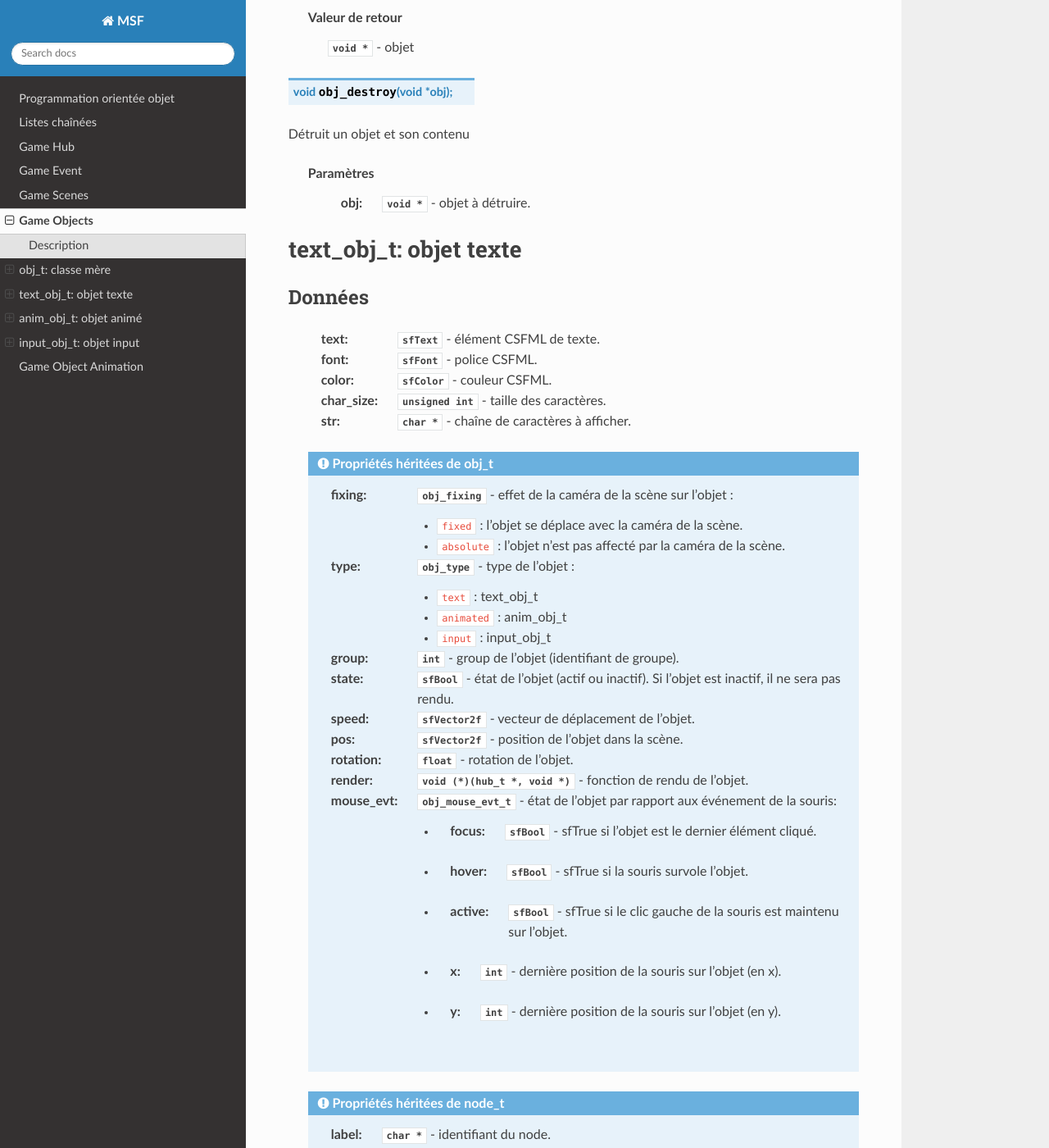
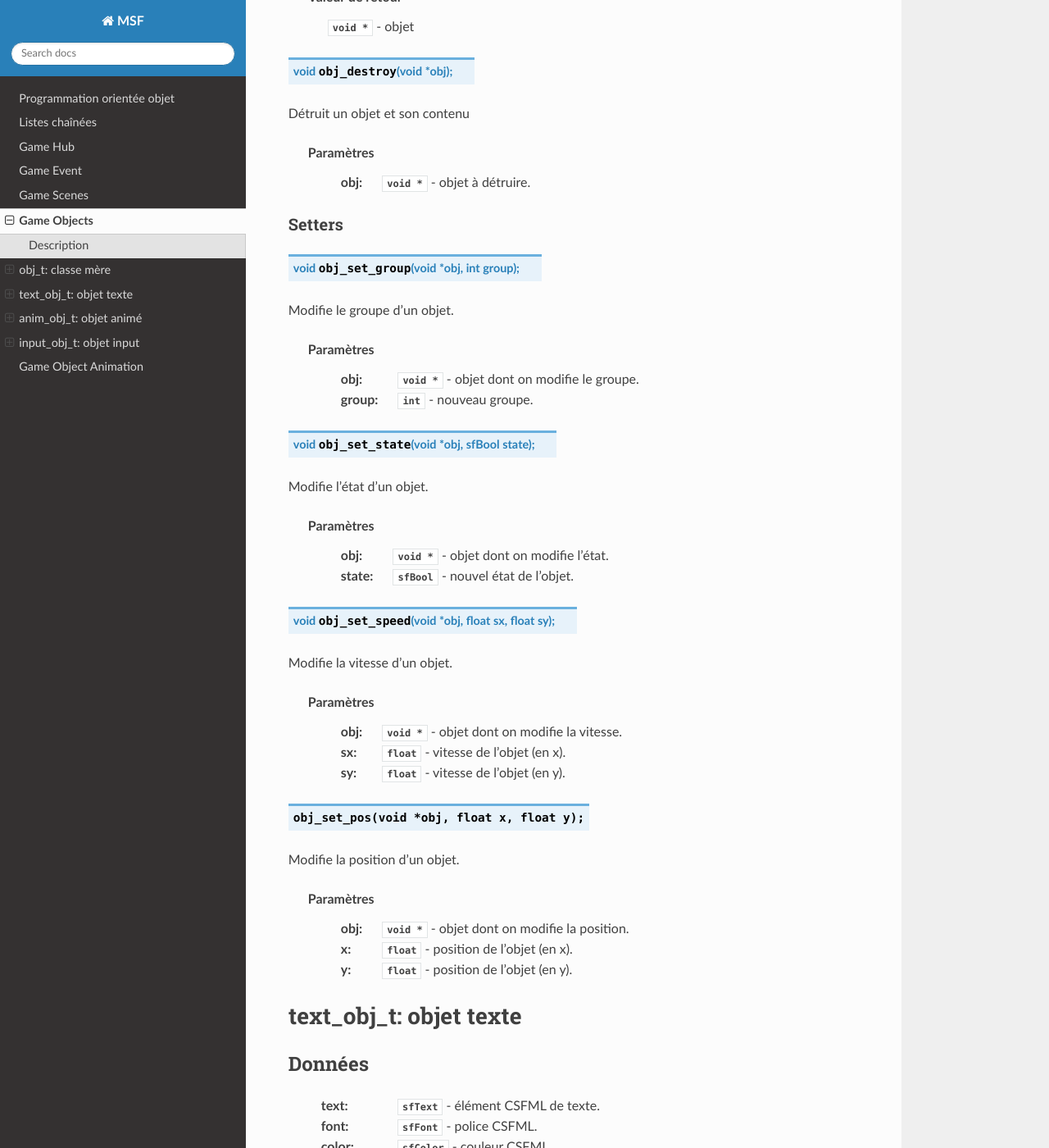
Before and after one commit to adrienlucbert/MSF, a Sphinx documentation site: the page built from docs/objects.rst, in a window 1280 px wide and 1400 px high, scrolled down 1954 px. Shown: the whole window at 82% size. Built offline with Sphinx 7.4.7 and the Read the Docs theme 2.0.0, drawn with Linux system fonts in a browser that asks for light colours; some of the changed text lies outside the part shown.

Commit message:
added setters for hub, scenes and obj_t; removed rotation property from objects

```diff
--- a/docs/anims.rst
+++ b/docs/anims.rst
@@ -16,6 +16,7 @@
     :sprite: :c:type:`sfSprite *` - élément CSFML de sprite.
     :scale: :c:type:`sfVector2f` - échelle de rendu de l'animation (taille proportionnelle).
     :origin: :c:type:`sfVector2f` - origine des transformations.
+    :rotation: :c:type:`float` - rotation de l'image.
     :frame_duration: :c:type:`unsigned int` - durée d'une frame dans l'animation.
     :timer: :c:type:`sfClock *` - clock servant à gérer le défilement des frames.
     :frames: :c:type:`void *` - listes des textures (frames).
--- a/docs/objects.rst
+++ b/docs/objects.rst
@@ -37,7 +37,6 @@
     :state: :c:type:`sfBool` - état de l'objet (actif ou inactif). Si l'objet est inactif, il ne sera pas rendu.
     :speed: :c:type:`sfVector2f` - vecteur de déplacement de l'objet.
     :pos: :c:type:`sfVector2f` - position de l'objet dans la scène.
-    :rotation: :c:type:`float` - rotation de l'objet.
     :render: :c:type:`void (*)(hub_t *, void *)` - fonction de rendu de l'objet.
     :mouse_evt: :c:type:`obj_mouse_evt_t` - état de l'objet par rapport aux événement de la souris:
 
@@ -80,6 +79,43 @@
 	**Paramètres**
 		:obj: :c:type:`void *` - objet à détruire.
 
+Setters
+~~~~~~~
+
+.. c:function:: void obj_set_group(void *obj, int group);
+
+Modifie le groupe d'un objet.
+
+	**Paramètres**
+		:obj: :c:type:`void *` - objet dont on modifie le groupe.
+		:group: :c:type:`int` - nouveau groupe.
+
+.. c:function:: void obj_set_state(void *obj, sfBool state);
+
+Modifie l'état d'un objet.
+
+	**Paramètres**
+		:obj: :c:type:`void *` - objet dont on modifie l'état.
+		:state: :c:type:`sfBool` - nouvel état de l'objet.
+
+.. c:function:: void obj_set_speed(void *obj, float sx, float sy);
+
+Modifie la vitesse d'un objet.
+
+	**Paramètres**
+		:obj: :c:type:`void *` - objet dont on modifie la vitesse.
+		:sx: :c:type:`float` - vitesse de l'objet (en x).
+		:sy: :c:type:`float` - vitesse de l'objet (en y).
+
+.. c:function:: obj_set_pos(void *obj, float x, float y);
+
+Modifie la position d'un objet.
+
+	**Paramètres**
+		:obj: :c:type:`void *` - objet dont on modifie la position.
+		:x: :c:type:`float` - position de l'objet (en x).
+		:y: :c:type:`float` - position de l'objet (en y).
+
 text_obj_t: objet texte
 =======================
 
@@ -107,7 +143,6 @@
         :state: :c:type:`sfBool` - état de l'objet (actif ou inactif). Si l'objet est inactif, il ne sera pas rendu.
         :speed: :c:type:`sfVector2f` - vecteur de déplacement de l'objet.
         :pos: :c:type:`sfVector2f` - position de l'objet dans la scène.
-        :rotation: :c:type:`float` - rotation de l'objet.
         :render: :c:type:`void (*)(hub_t *, void *)` - fonction de rendu de l'objet.
         :mouse_evt: :c:type:`obj_mouse_evt_t` - état de l'objet par rapport aux événement de la souris:
 
@@ -169,7 +204,6 @@
         :state: :c:type:`sfBool` - état de l'objet (actif ou inactif). Si l'objet est inactif, il ne sera pas rendu.
         :speed: :c:type:`sfVector2f` - vecteur de déplacement de l'objet.
         :pos: :c:type:`sfVector2f` - position de l'objet dans la scène.
-        :rotation: :c:type:`float` - rotation de l'objet.
         :render: :c:type:`void (*)(hub_t *, void *)` - fonction de rendu de l'objet.
         :mouse_evt: :c:type:`obj_mouse_evt_t` - état de l'objet par rapport aux événement de la souris:
 
@@ -228,7 +262,6 @@
         :state: :c:type:`sfBool` - état de l'objet (actif ou inactif). Si l'objet est inactif, il ne sera pas rendu.
         :speed: :c:type:`sfVector2f` - vecteur de déplacement de l'objet.
         :pos: :c:type:`sfVector2f` - position de l'objet dans la scène.
-        :rotation: :c:type:`float` - rotation de l'objet.
         :render: :c:type:`void (*)(hub_t *, void *)` - fonction de rendu de l'objet.
         :mouse_evt: :c:type:`obj_mouse_evt_t` - état de l'objet par rapport aux événement de la souris:
 
```
Also changed, not shown: docs/hub.rst (+11 -6 lines), docs/scenes.rst (+21 -0 lines), 9 other files.
